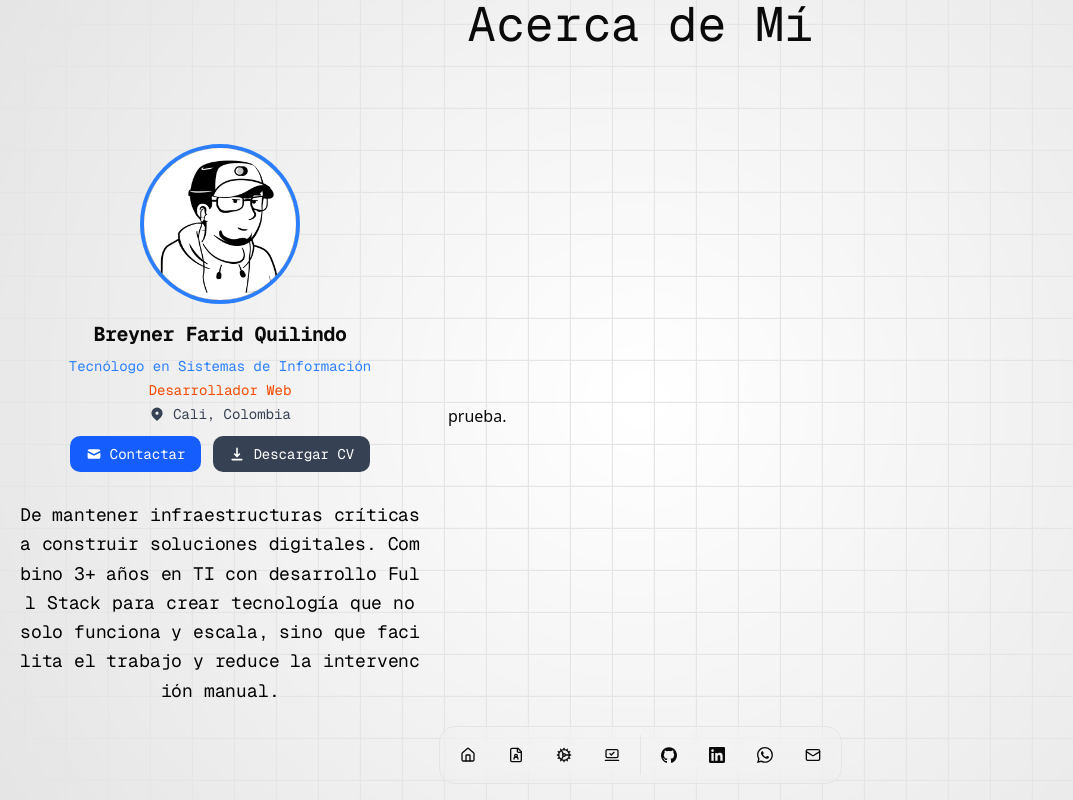
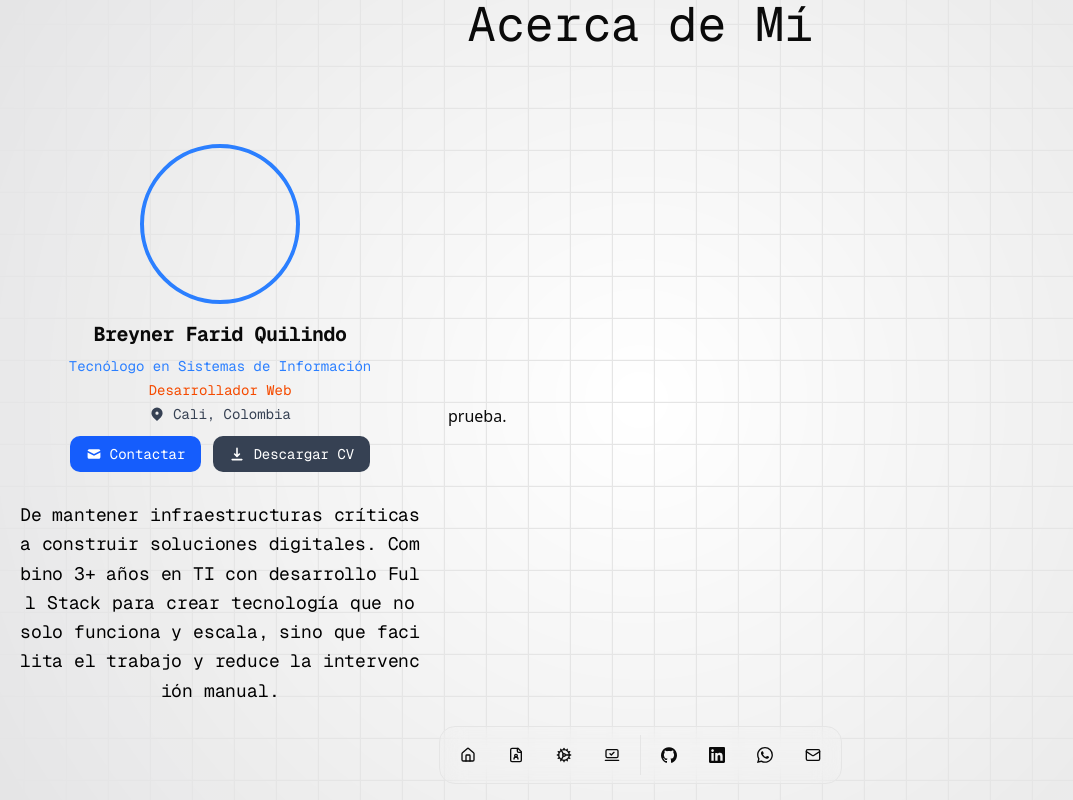
Before and after one commit to Breyner794/portafolio_v2, a Next.js app: page /about in a window 1280 px wide. Shown: the whole page, without its empty margins (0-1073 px from the left). Built offline with nearby package versions, Linux system fonts and the light colour scheme.

Commit message:
testing: comentando otro componente para descartar problema de window.

```diff
--- a/app/about/page.tsx
+++ b/app/about/page.tsx
@@ -15,7 +15,7 @@ export default function About() {
                     <div className="rounded-lg overflow-hidden p-4">
                         <div className="flex flex-col items-center justify-center space-y-4">
                             <div className="w-40 h-40 overflow-hidden border-4 rounded-full border-blue-500">
-                                <ImagePixel />
+                                {/* <ImagePixel /> */}
                             </div>
                             <div className="text-center space-y-2 font-mono">
                                 <h3 className="font-bold text-xl tracking-tight">
```
